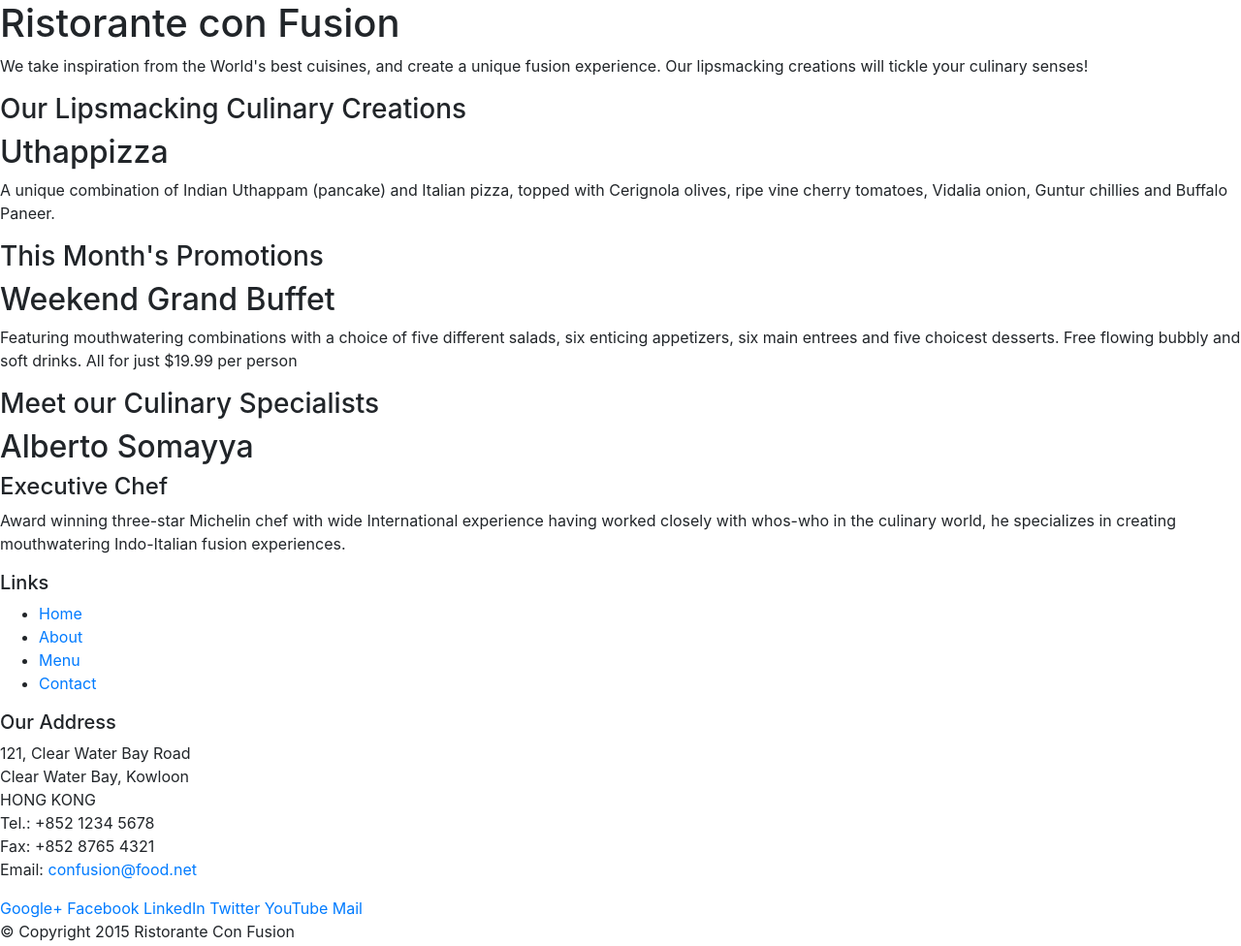
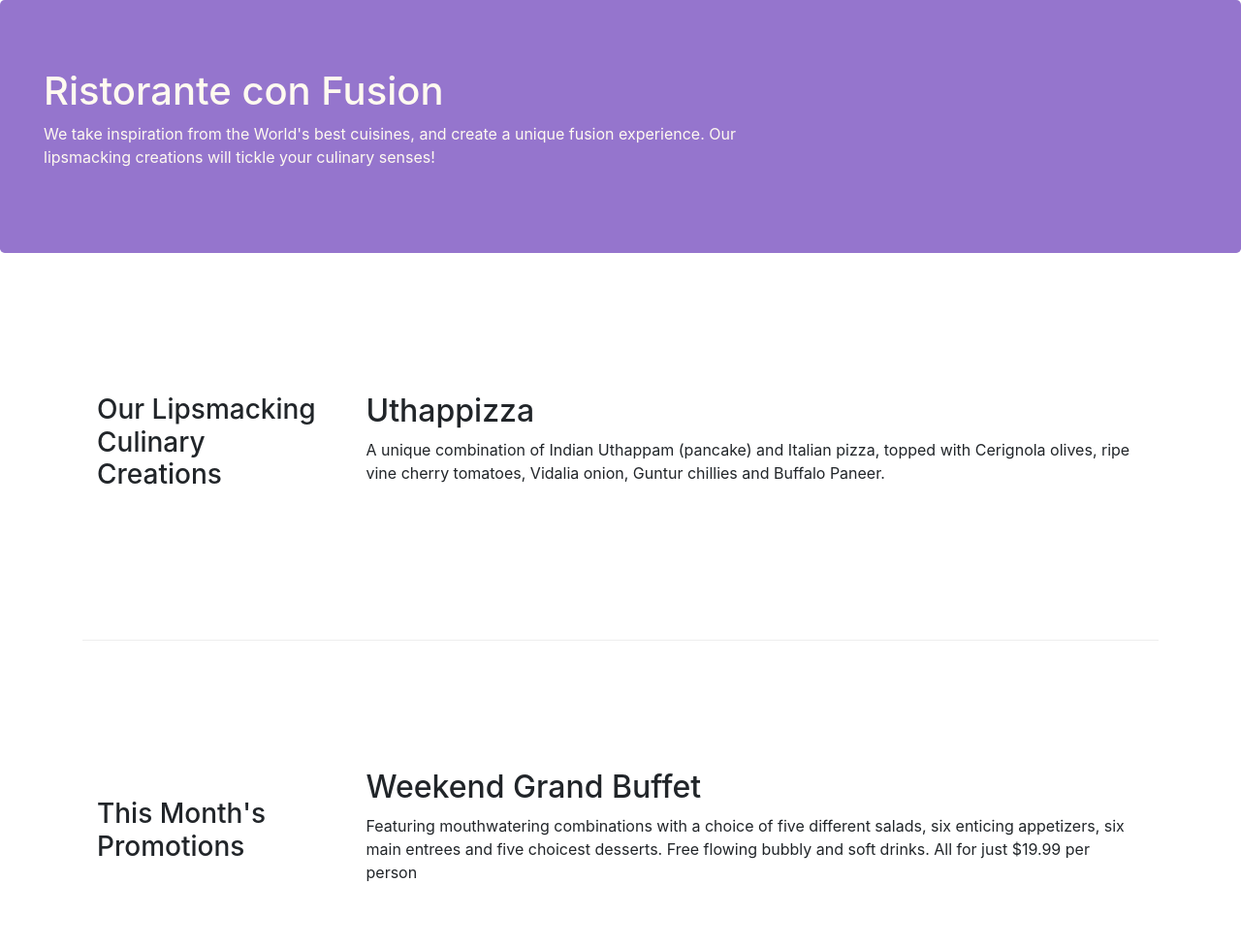
Before and after one commit to MarcoParedes/Bootstrap4, a website: page index.html in a window 1280 px wide. Shown: the top 976 px of the page at 97% size. Drawn offline with nearby package versions, Linux system fonts and the light colour scheme.

Commit message:
Bootstrap Grid

```diff
--- /dev/null
+++ b/css/styles.css
@@ -0,0 +1,30 @@
+.row-header {
+    margin: 0px;
+    padding: 0px auto;
+}
+
+.row-content {
+    margin: 0px;
+    padding: 50px 0px 50px 0px;
+    border-bottom: 1px ridge;
+    min-height: 400px;
+}
+
+.footer {
+    background-color: #D1C4E9;
+    margin: 0px auto;
+    padding: 20px 0px 20px 0px;
+}
+
+.jumbotron {
+    padding: 70px 30px 70px 30px;
+    margin: 0px auto;
+    background: #9575CD;
+    color: floralwhite;
+}
+
+address {
+    font-size: 80%;
+    margin: 0px;
+    color: #0f0f0f;
+}
--- a/index.html
+++ b/index.html
@@ -9,51 +9,52 @@
 
     <!-- Bootstrap CSS -->
     <link rel="stylesheet" href="node_modules/bootstrap/dist/css/bootstrap.min.css">
+    <link rel="stylesheet" href="css/styles.css">
     <title>Ristorante Con Fusion</title>
 </head>
 
 <body>
 
-    <header>
-        <div>
-            <div>
+    <header class="jumbotron">
+        <div class="row row-header">
+            <div class="col-12 col-sm-8">
                 <div>
                     <h1>Ristorante con Fusion</h1>
                     <p>We take inspiration from the World's best cuisines, and create a unique fusion experience. Our lipsmacking creations will tickle your culinary senses!</p>
                 </div>
-                <div>
+                <div class="col col-sm">
                 </div>
             </div>
         </div>
     </header>
 
-    <div>
-        <div>
-            <div>
+    <div class="container">
+        <div class="row row-content align-items-center">
+            <div class="col-sm-4 col-md-3 flex-last">
                 <h3>Our Lipsmacking Culinary Creations</h3>
             </div>
-            <div>
+            <div class="col-sm col-md flex-first">
                 <h2>Uthappizza</h2>
                 <p>A unique combination of Indian Uthappam (pancake) and Italian pizza, topped with Cerignola olives, ripe vine cherry tomatoes, Vidalia onion, Guntur chillies and Buffalo Paneer.</p>
             </div>
         </div>
 
 
-        <div>
-            <div>
+        <div class="row row-content align-items-center">
+            <div class="col-sm-4 col-md-3">
                 <h3>This Month's Promotions</h3>
             </div>
-            <div>
+            <div class="col-sm col-md">
                 <h2>Weekend Grand Buffet</h2>
                 <p>Featuring mouthwatering combinations with a choice of five different salads, six enticing appetizers, six main entrees and five choicest desserts. Free flowing bubbly and soft drinks. All for just $19.99 per person </p>
             </div>
         </div>
 
-        <div>
-            <div>
+        <div class="row row-content">
+            <div class="col-sm-4 col-md-3 flex-last">
                 <h3>Meet our Culinary Specialists</h3>
             </div>
-            <div>
+            <div class="col-sm col-md flex-first">
                 <h2>Alberto Somayya</h2>
                 <h4>Executive Chef</h4>
                 <p>Award winning three-star Michelin chef with wide International experience having worked closely with whos-who in the culinary world, he specializes in creating mouthwatering Indo-Italian fusion experiences. </p>
@@ -61,19 +62,19 @@
         </div>
     </div>
 
-    <footer>
-        <div>
-            <div>
-                <div>
+    <footer class="footer">
+        <div class="container">
+            <div class="row">
+                <div class="col-5 offset-1 col-sm-2">
                     <h5>Links</h5>
-                    <ul>
+                    <ul class="list-unstyled">
                         <li><a href="#">Home</a></li>
                         <li><a href="#">About</a></li>
                         <li><a href="#">Menu</a></li>
                         <li><a href="#">Contact</a></li>
                     </ul>
                 </div>
-                <div>
+                <div class="col-6 col-sm-5">
                     <h5>Our Address</h5>
                     <address>
 		              121, Clear Water Bay Road<br>
@@ -84,8 +85,8 @@
 		              Email: <a href="mailto:confusion@food.net">confusion@food.net</a>
 		           </address>
                 </div>
-                <div>
-                    <div>
+                <div class="col col-sm-4 align-self-center">
+                    <div style="text-align: center">
                         <a href="http://google.com/+">Google+</a>
                         <a href="http://www.facebook.com/profile.php?id=">Facebook</a>
                         <a href="http://www.linkedin.com/in/">LinkedIn</a>
@@ -95,8 +96,8 @@
                     </div>
                 </div>
            </div>
-           <div>
-                <div>
+           <div class="row justify-content-center">
+                <div class="col-auto">
                     <p>© Copyright 2015 Ristorante Con Fusion</p>
                 </div>
            </div>
```
